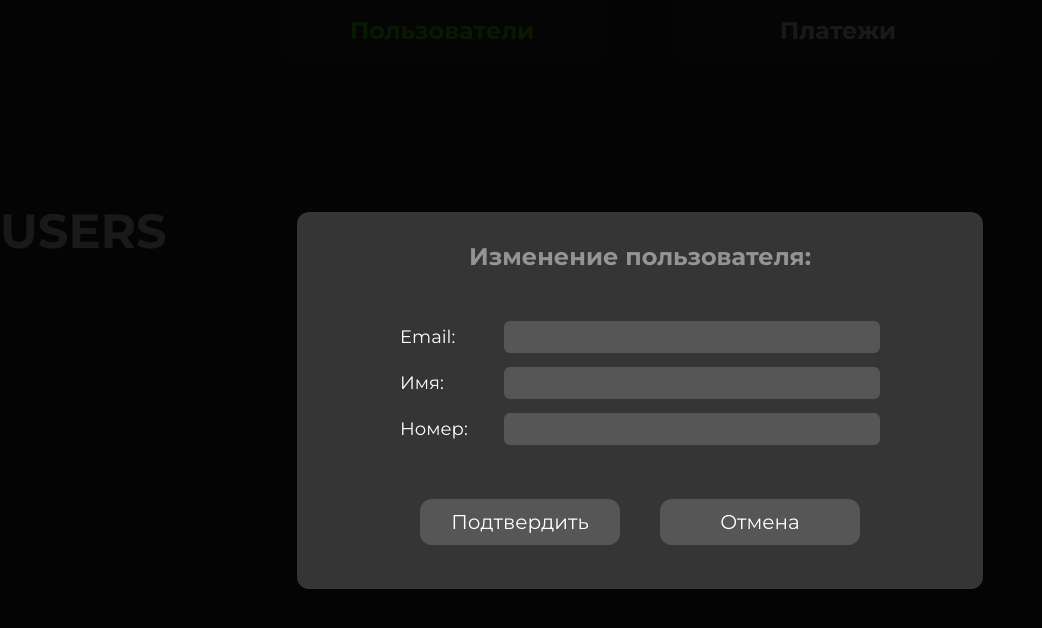
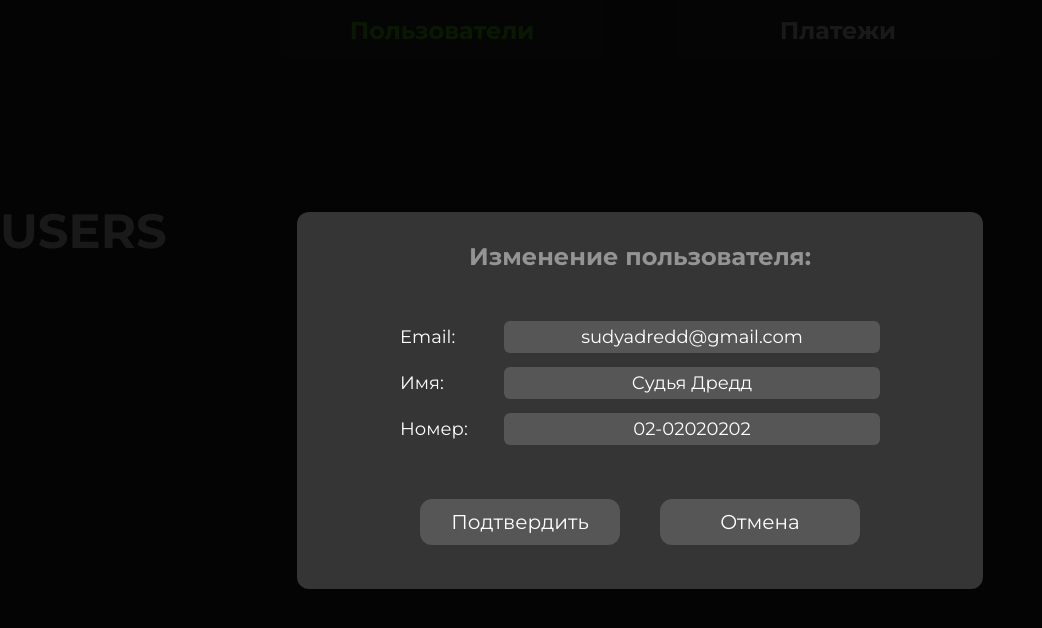
Before and after one commit to Genimax/test-todo, a Vue app: page /users in a window 1280 px wide. Shown: the top 628 px of the page, without its empty margins (0-1042 px from the left). Built offline with nearby package versions, Linux system fonts and the light colour scheme.

Commit message:
store for modal set up

```diff
--- a/src/components/UI/Modal.vue
+++ b/src/components/UI/Modal.vue
@@ -6,6 +6,7 @@
   >
     <component
       :is="ModalStore.getModalSettings.modalProps.type"
+      :data="testProps"
       class="modal-content"
       @click.stop
     ></component>
@@ -26,8 +27,16 @@ export default {
   },
   setup() {
     const ModalStore = useModalStore();
+
+    const testProps = {
+      fullName: "Судья Дредд",
+      email: "sudyadredd@gmail.com",
+      number: "02-02020202"
+    };
+
     return {
-      ModalStore
+      ModalStore,
+      testProps
     };
   }
 };
--- a/src/components/UI/Modals/ModalUserSettings.vue
+++ b/src/components/UI/Modals/ModalUserSettings.vue
@@ -5,15 +5,15 @@
 
       <div>
         <p>Email:</p>
-        <input />
+        <input v-model="data.email" />
       </div>
       <div>
         <p>Имя:</p>
-        <input />
+        <input v-model="data.fullName" />
       </div>
       <div>
         <p>Номер:</p>
-        <input />
+        <input v-model="data.number" />
       </div>
       <div class="buttons-container">
         <button class="btn-ok">Подтвердить</button>
@@ -27,12 +27,30 @@
 import useModalStore from "../../../store/modules/ModalStore";
 
 export default {
+  props: {
+    data: {
+      type: Object,
+      required: true
+    }
+  },
   setup() {
     const ModalStore = useModalStore();
 
     return {
       ModalStore
     };
+  },
+  data() {
+    return {
+      fullName: "",
+      email: "",
+      number: ""
+    };
+  },
+  created() {
+    this.fullName = this.data.fullName;
+    this.email = this.data.email;
+    this.number = this.data.number;
   }
 };
 </script>
```
